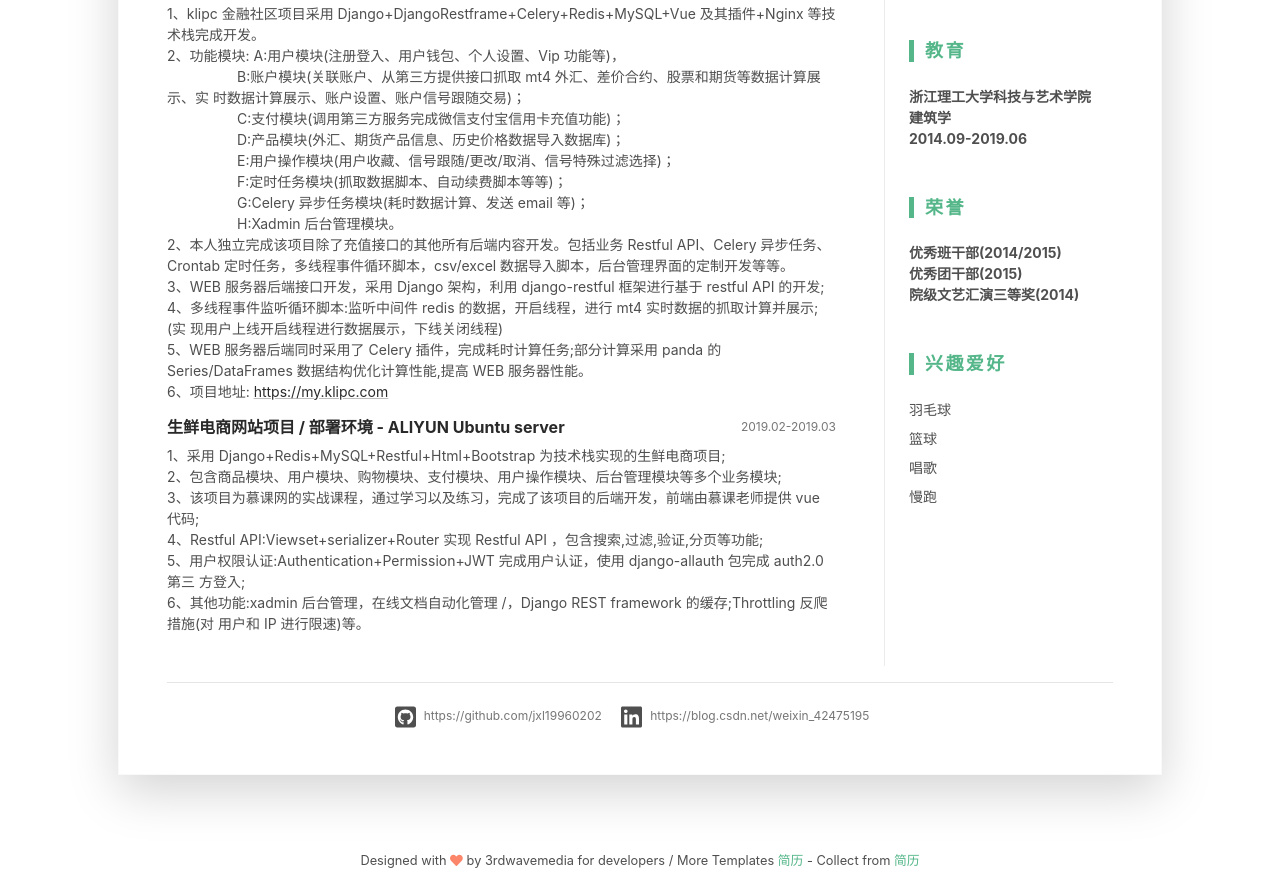
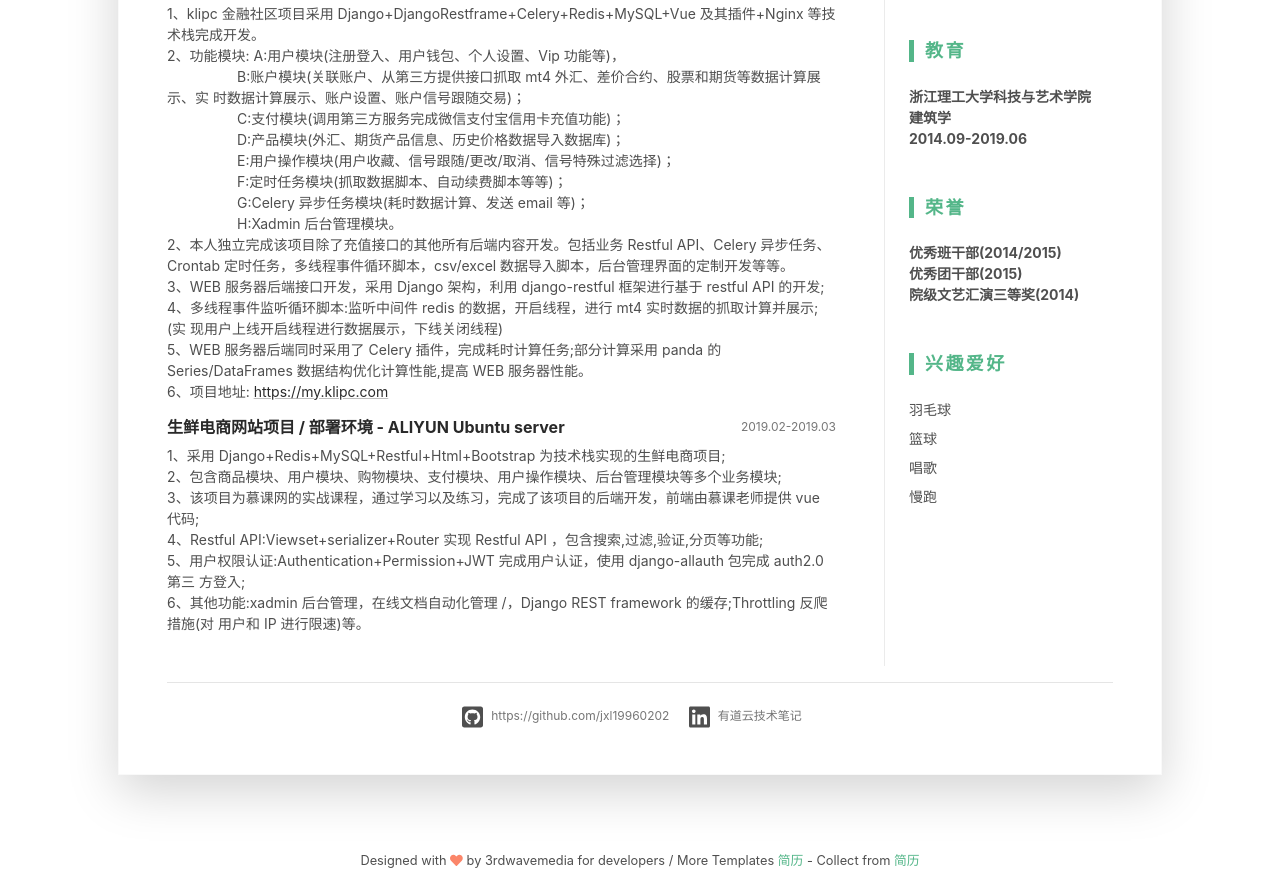
Before and after one commit to jxl19960202/jxl19960202.github.io, a plain HTML site: page index.html in a window 1280 px wide. Shown: the part 1080-1975 px from the top of the page. Drawn offline with nearby package versions, Linux system fonts and the light colour scheme; files that its build step writes are made by us from their sources.

Commit message:
update link

```diff
--- a/index.html
+++ b/index.html
@@ -233,7 +233,8 @@ Django+DjangoRestframe+Celery+Redis+MySQL+Vue 及其插件+Nginx 等技术栈完
 						<div class="resume-footer text-center">
 							<ul class="resume-social-list list-inline mx-auto mb-0 d-inline-block text-muted">
 								<li class="list-inline-item mb-lg-0 mr-3"><a class="resume-link" href="https://github.com/jxl19960202"><i class="fab fa-github-square fa-2x mr-2" data-fa-transform="down-4"></i><span class="d-none d-lg-inline-block text-muted">https://github.com/jxl19960202</span></a></li>
-								<li class="list-inline-item mb-lg-0 mr-3"><a class="resume-link" href="https://blog.csdn.net/weixin_42475195"><i class="fab fa-linkedin fa-2x mr-2" data-fa-transform="down-4"></i><span class="d-none d-lg-inline-block text-muted">https://blog.csdn.net/weixin_42475195</span></a></li>
+								<li class="list-inline-item mb-lg-0 mr-3"><a class="resume-link" href="https://note.youdao.com/ynoteshare1/index.html?id=a88ae68fb264e341db13a397ced641b1&type=not
+ebook"><i class="fab fa-linkedin fa-2x mr-2" data-fa-transform="down-4"></i><span class="d-none d-lg-inline-block text-muted">有道云技术笔记</span></a></li>
 
 							</ul>
 						</div><!--//resume-footer-->
```
